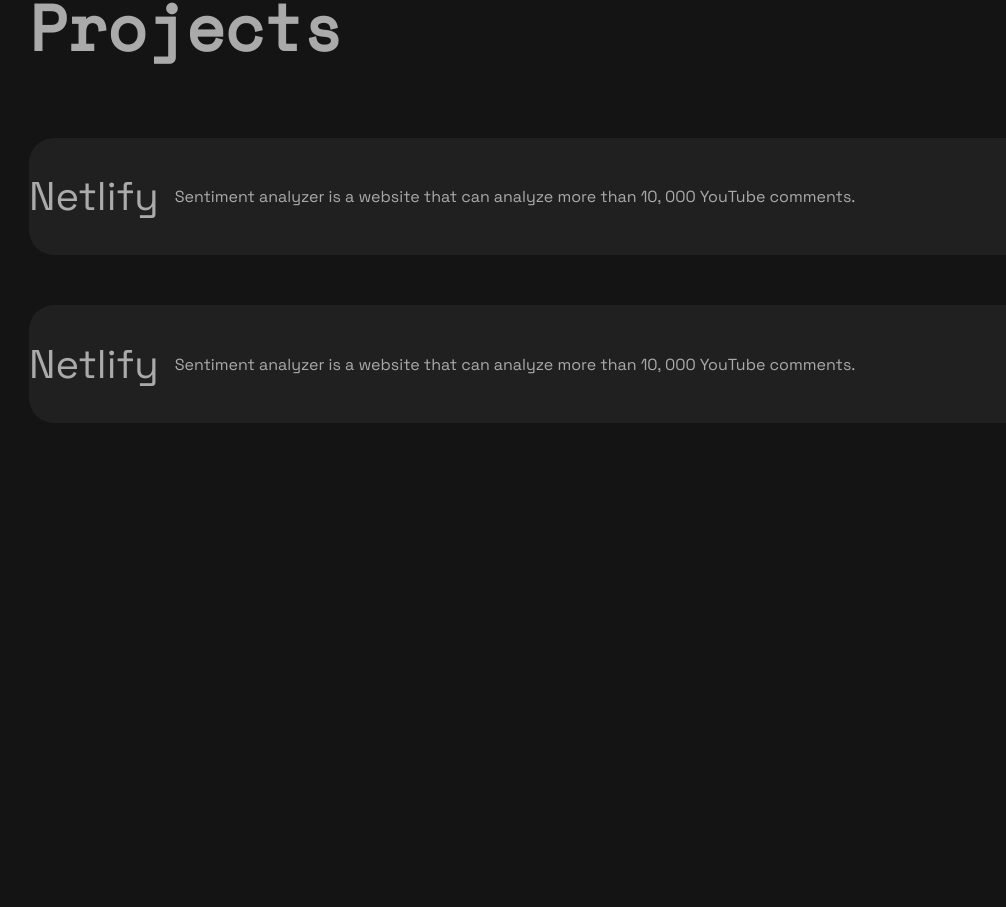
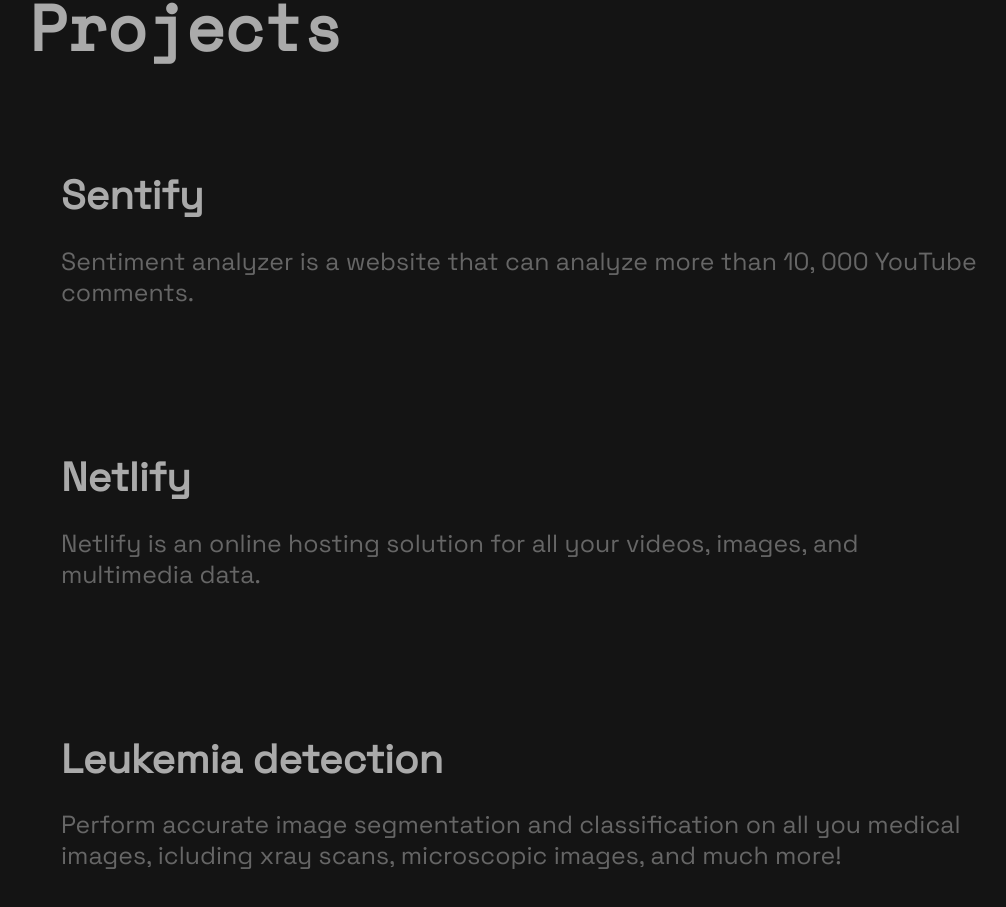
Before and after one commit to ZhengJiawen44/Portfolio, a React (Vite) app: page / in a window 1280 px wide. Shown: the part 903-1810 px from the top of the page, without its empty margins (99-1105 px from the left). Before the commit the page ends 1376 px from the top, so only its background shows below. Built offline with nearby package versions, Linux system fonts and the light colour scheme.

Commit message:
project section done

```diff
--- a/src/App.jsx
+++ b/src/App.jsx
@@ -4,6 +4,9 @@
 import { Blog } from "./pages";
 import { createBrowserRouter, RouterProvider } from "react-router-dom";
 
+//shared context??
+//separate context
+//load
 const App = () => {
   const router = createBrowserRouter([
     {
--- a/src/assets/wrappers/HomeLayout.js
+++ b/src/assets/wrappers/HomeLayout.js
@@ -5,7 +5,7 @@
     margin: auto;
     margin-top: 15vh;
     width: 80vw;
-    color: var(--primary-dark);
+    color: var(--primary-medium);
   }
 `;
 export default Wrapper;
--- a/src/assets/wrappers/ProjectSection.js
+++ b/src/assets/wrappers/ProjectSection.js
@@ -1,18 +1,89 @@
 import styled from "styled-components";
 
 const Wrapper = styled.section`
-  .card {
+  .card-container {
+    display: flex;
+    align-items: start;
     width: 100%;
+    padding: 2rem;
+    p {
+      font-size: 1.55rem;
+      color: var(--primary-dark);
+    }
+    h2 {
+      font-weight: 600;
+    }
+  }
+
+  .expand {
+    background-color: var(--foreground);
     height: fit-content;
-    margin-bottom: 50px;
+    align-items: start;
+    margin-top: 1.5rem;
+    column-gap: 1.5rem;
+    h2 {
+      font-size: 3rem;
+    }
+    .image {
+      width: 15%;
+    }
   }
+
+  .expand2 {
+    padding: 4rem 4rem 0 4rem;
+  }
+  .content {
+    font-size: 1.55rem;
+    padding: 6rem 4rem 4rem 4rem;
+  }
+
   .image {
+    box-shadow: -8px 8px 10px 1px rgba(0, 0, 0, 0.4);
     border-radius: 15px;
     background-color: green;
     width: 10%;
     aspect-ratio: 1/1;
-    margin-left: 2rem;
-    box-shadow: -10px 10px;
+    margin-right: 2rem;
+  }
+
+  h2 {
+    margin: 0;
+    padding: 0;
+  }
+  .description-container {
+    width: 90%;
+  }
+
+  .tag-container {
+    margin-top: 3rem;
+    display: flex;
+  }
+  .tag {
+    box-shadow: inset -5px 5px 6px 0px rgba(0, 0, 0, 0.64);
+    &:hover {
+      box-shadow: none;
+      color: var(--primary-light);
+    }
+    display: flex;
+    align-items: center;
+    justify-content: center;
+    column-gap: 0.7rem;
+    background-color: var(--background);
+    padding: 0.7rem 1.2rem 0.7rem 1.2rem;
+    margin-right: 1.4rem;
+    border-radius: 22px;
+    font-family: "Space Mono", monospace;
+    font-size: 1.1rem;
+  }
+  .logo {
+    height: 1.2rem;
+    width: 1.2rem;
+  }
+
+  @media screen and (max-width: 1500px) {
+    .image {
+      display: none;
+    }
   }
 `;
 
--- /dev/null
+++ b/src/components/ProjectCard.jsx
@@ -0,0 +1,55 @@
+import React, { useState } from "react";
+import { TbLink } from "react-icons/tb";
+import { TbBrandGithub } from "react-icons/tb";
+import { TbNews } from "react-icons/tb";
+
+const ProjectCard = ({ title, desc, content, tags }) => {
+  const handleLinkClick = (e) => {
+    e.stopPropagation(); // This prevents the click from reaching the parent div
+  };
+  const [showDetails, setShowDetails] = useState(false);
+
+  return (
+    <div
+      className={showDetails ? "projectCard expand" : "projectCard"}
+      onClick={() => setShowDetails(!showDetails)}
+    >
+      <div
+        className={showDetails ? "card-container expand2" : "card-container"}
+      >
+        <div className="image"></div>
+        <div className="description-container">
+          <h2>{title}</h2>
+          <p>{desc}</p>
+
+          <div className="tag-container">
+            {showDetails
+              ? tags.map(({ tag, link }) => (
+                  <a
+                    className="tag"
+                    key={tag}
+                    href={link}
+                    target="_blank"
+                    onClick={handleLinkClick}
+                  >
+                    {tag === "Github" ? (
+                      <TbBrandGithub className="logo" />
+                    ) : tag === "Website" ? (
+                      <TbLink className="logo" />
+                    ) : (
+                      <TbNews className="logo" />
+                    )}
+
+                    {tag}
+                  </a>
+                ))
+              : ""}
+          </div>
+        </div>
+      </div>
+      {showDetails ? <p className="content">{content}</p> : ""}
+    </div>
+  );
+};
+
+export default ProjectCard;
--- a/src/components/ProjectSection.jsx
+++ b/src/components/ProjectSection.jsx
@@ -1,28 +1,21 @@
-import React from "react";
 import Wrapper from "../assets/wrappers/ProjectSection";
+import ProjectCard from "./ProjectCard";
+import { data } from "../utils/projectData";
 const ProjectSection = () => {
   return (
     <Wrapper>
       <h1>Projects</h1>
-      <div className="card">
-        {/* <div className="image card"></div> */}
-
-        <h2>Netlify</h2>
-        <p>
-          Sentiment analyzer is a website that can analyze more than 10, 000
-          YouTube comments.
-        </p>
-      </div>
-
-      <div className="card">
-        {/* <div className="image card"></div> */}
-
-        <h2>Netlify</h2>
-        <p>
-          Sentiment analyzer is a website that can analyze more than 10, 000
-          YouTube comments.
-        </p>
-      </div>
+      {data.map(({ title, desc, content, tags }) => {
+        return (
+          <ProjectCard
+            key={title}
+            title={title}
+            desc={desc}
+            content={content}
+            tags={tags}
+          />
+        );
+      })}
     </Wrapper>
   );
 };
--- a/src/index.css
+++ b/src/index.css
@@ -1,7 +1,8 @@
 :root {
   /* text colors */
   --primary-light: #ffffff;
-  --primary-dark: #aaaaaa;
+  --primary-medium: #aaaaaa;
+  --primary-dark: hsl(0, 0%, 40%);
 
   /* cyan */
   --cyan-100: #43a478;
@@ -11,6 +12,7 @@
   /* background */
   --background: #141414;
   --foreground: #202020;
+  --foreground-dark: #1d1d1d;
 
   /* variables */
   --border-radius: 25px;
@@ -66,6 +68,11 @@
   width: 28px;
   stroke-width: 1.5;
 }
+.logo-secondary {
+  height: 24px;
+  width: 24px;
+  stroke-width: 1.5;
+}
 
 .container {
   display: flex;
@@ -73,14 +80,13 @@
   justify-content: center;
   gap: 1rem;
 }
-.card {
-  display: flex;
-  align-items: center;
-  justify-content: flex-start;
-  gap: 1rem;
-  background-color: var(--foreground);
+.projectCard {
   border-radius: 25px;
+  width: 100%;
+  margin-bottom: 2rem;
+
   &:hover {
-    background-color: #272727;
+    background-color: var(--foreground);
+    cursor: pointer;
   }
 }
--- /dev/null
+++ b/src/utils/projectData.js
@@ -0,0 +1,34 @@
+export const data = [
+  {
+    title: "Sentify",
+    desc: "Sentiment analyzer is a website that can analyze more than 10, 000 YouTube comments.",
+    content:
+      "Lorem Ipsum is simply dummy text of the printing and typesetting industry. Lorem Ipsum has been the industry's standard dummy text ever since the 1500s, when an unknown printer took a galley of type and scrambled it to make a type specimen book. It has survived not only five centuries, but also the leap into electronic typesetting, remaining essentially unchanged. It was popularised in the 1960s with the release of Letraset sheets containing Lorem Ipsum passages, and more recently with desktop publishing software like Aldus PageMaker including versions of Lorem Ipsum.",
+    tags: [
+      { tag: "Github", link: "/", logo: "" },
+      { tag: "Website", link: "/", logo: "" },
+      { tag: "Blog", link: "/", logo: "" },
+    ],
+  },
+  {
+    title: "Netlify",
+    desc: "Netlify is an online hosting solution for all your videos, images, and multimedia data. ",
+    content:
+      "What is Lorem Ipsum?Lorem Ipsum is simply dummy text of the printing and typesetting industry. Lorem Ipsum has been the industry's standard dummy text ever since the 1500s, when an unknown printer took a galley of type and scrambled it to make a type specimen book. It has survived not only five centuries, but also the leap into electronic typesetting, remaining essentially unchanged. It was popularised in the 1960s with the release of Letraset sheets containing Lorem Ipsum passages, and more recently with desktop publishing software like Aldus PageMaker including versions of Lorem Ipsum.",
+    tags: [
+      { tag: "Github", link: "/", logo: "" },
+      { tag: "Blog", link: "/", logo: "" },
+    ],
+  },
+  {
+    title: "Leukemia detection",
+    desc: "Perform accurate image segmentation and classification on all you medical images, icluding xray scans, microscopic images, and much more!",
+    content:
+      "What is Lorem Ipsum?Lorem Ipsum is simply dummy text of the printing and typesetting industry. Lorem Ipsum has been the industry's standard dummy text ever since the 1500s, when an unknown printer took a galley of type and scrambled it to make a type specimen book. It has survived not only five centuries, but also the leap into electronic typesetting, remaining e",
+    tags: [
+      { tag: "Github", link: "/", logo: "" },
+      { tag: "Website", link: "/", logo: "" },
+      { tag: "Blog", link: "/", logo: "" },
+    ],
+  },
+];
```
